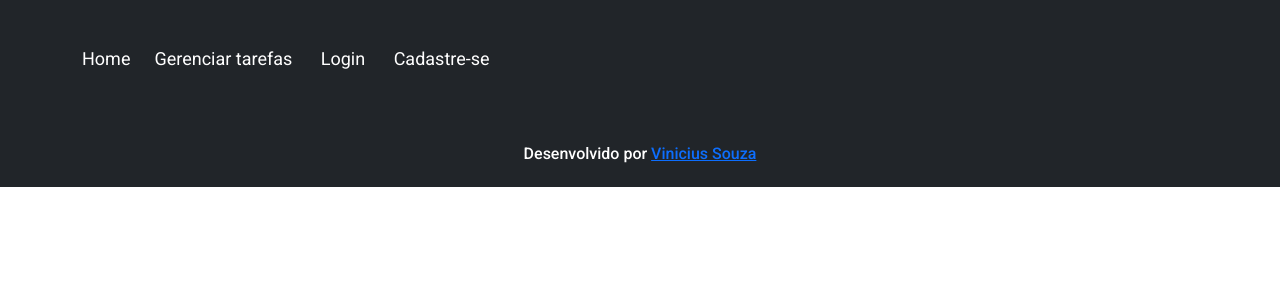
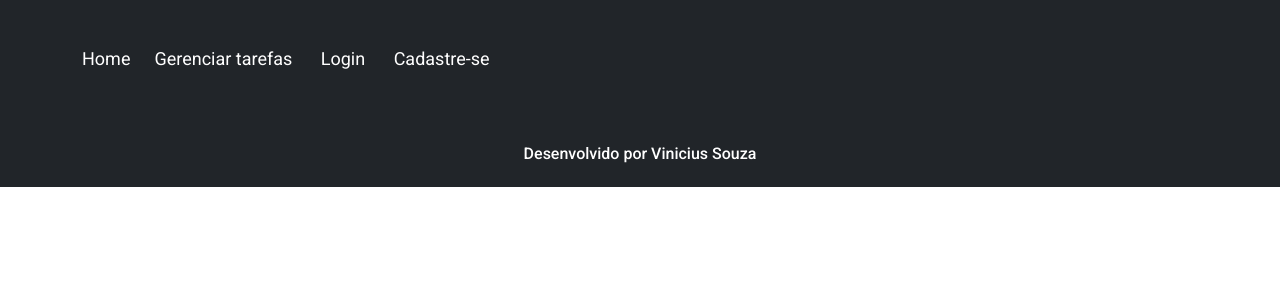
Before and after one commit to ViniciusSSouza23/todolistvue3, a Vue app: page / in a window 1280 px wide. Shown: the top 300 px of the page. Built offline with nearby package versions, Linux system fonts and the light colour scheme.

Commit message:
finish footer component

```diff
--- a/src/components/FooterComponent.vue
+++ b/src/components/FooterComponent.vue
@@ -12,3 +12,16 @@
     </div>
   </footer>
 </template>
+<style lang="scss" scoped>
+.footer-component{
+  a{
+    color: #fff;
+    text-decoration: none;
+    transition: filter 1s;
+    &:hover{
+      filter: brightness(80%);
+      text-decoration: underline;
+    }
+  }
+}
+</style>
```
